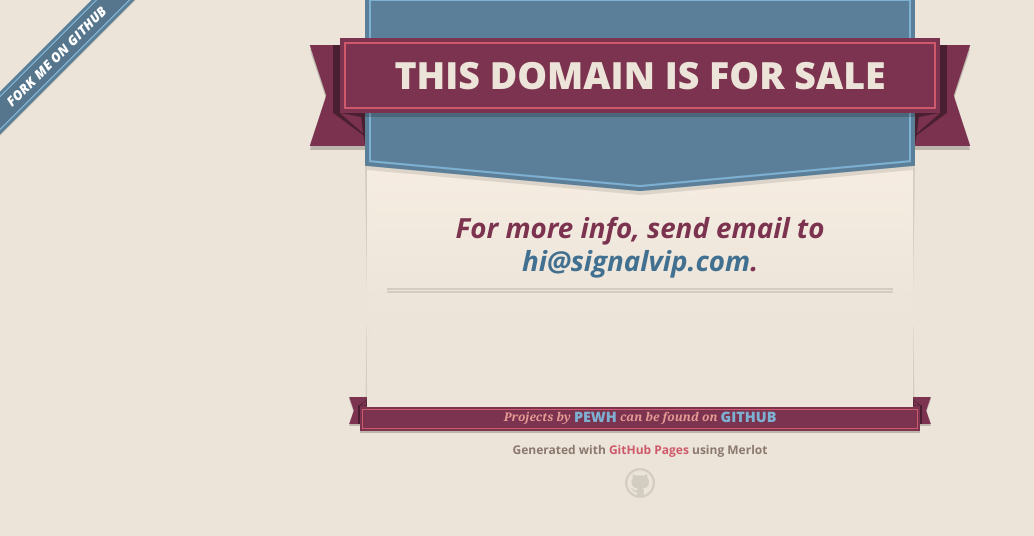
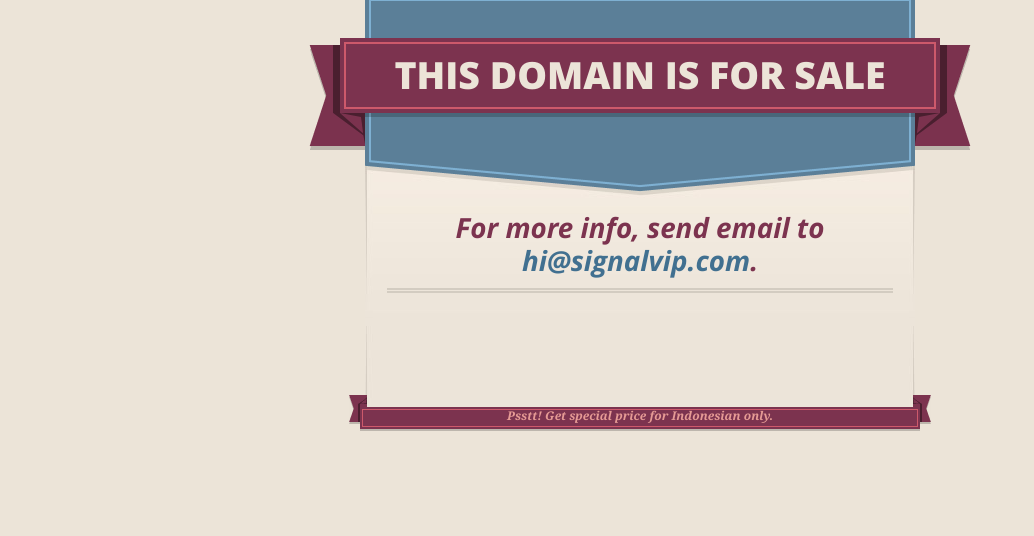
Before and after one commit to pewh/pewh.github.io, a plain HTML site: page index.html in a window 1280 px wide. Shown: the whole page, without its empty margins (0-1034 px from the left). Drawn offline with nearby package versions, Linux system fonts and the light colour scheme.

Commit message:
Update content

```diff
--- a/index.html
+++ b/index.html
@@ -21,7 +21,6 @@
   </head>
 
   <body>
-    <a id="forkme_banner" href="https://github.com/pewh">View on GitHub</a>
     <div class="shell">
 
       <header>
@@ -52,13 +51,11 @@
       <footer>
         <span class="ribbon-outer">
           <span class="ribbon-inner">
-            <p>Projects by <a href="https://github.com/pewh">pewh</a> can be found on <a href="https://github.com/pewh">GitHub</a></p>
+            <p>Psstt! Get special price for Indonesian only.</p>
           </span>
           <span class="left-tail"></span>
           <span class="right-tail"></span>
         </span>
-        <p>Generated with <a href="https://pages.github.com">GitHub Pages</a> using Merlot</p>
-        <span class="octocat"></span>
       </footer>
 
     </div>
```
